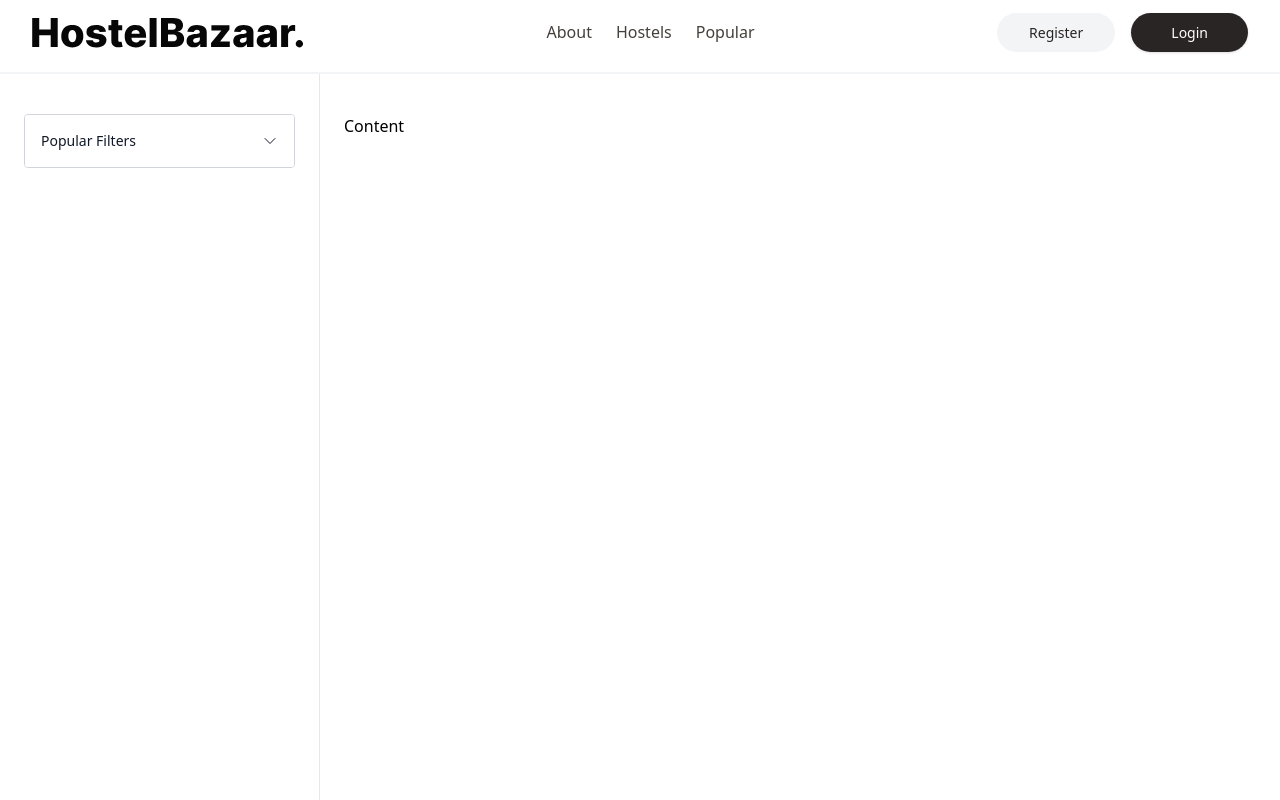
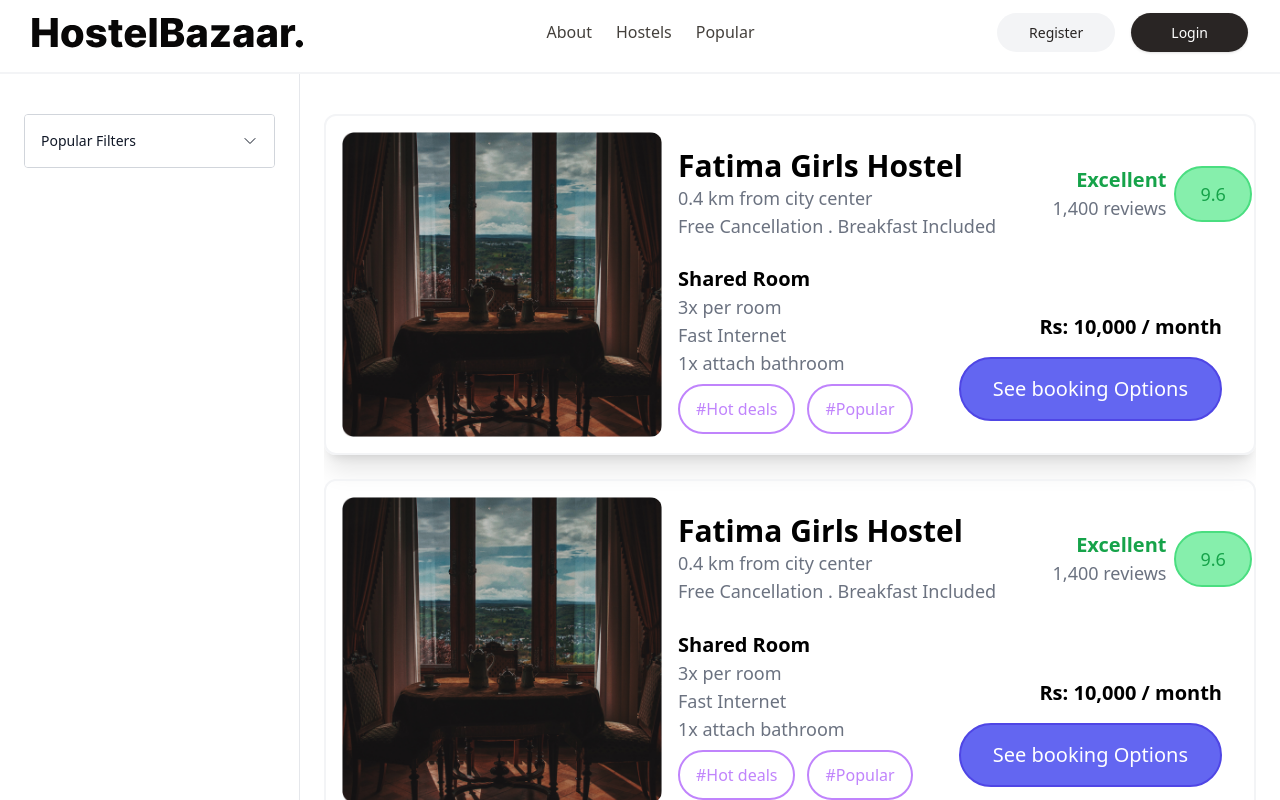
Before and after one commit to AdeelAtta/Hostelow, a Next.js app: page /hostels in a window 1280 px wide. Shown: the top 800 px of the page. Built offline with nearby package versions, Linux system fonts and the light colour scheme.

Commit message:
hostels card added

```diff
--- a/src/components/common/aside.tsx
+++ b/src/components/common/aside.tsx
@@ -7,7 +7,7 @@ interface AsideProps {
 const Aside:React.FC<AsideProps> = ({children}) => {
   return (
     <aside
-      className={` overflow-auto flex h-screen min-w-[300px] flex-col justify-between border-r bg-white px-6 pb-3 transition duration-300 md:w-3/12 lg:ml-0 lg:w-4/12 xl:w-3/12 dark:bg-gray-800 dark:border-gray-700 `}
+      className={`overflow-auto  h-screen min-w-[300px] flex-col justify-between border-r bg-white px-6 pb-3 transition duration-300 md:w-3/12 lg:ml-0 lg:w-4/12 xl:w-3/12 dark:bg-gray-800 dark:border-gray-700 `}
     >
       <div className='min-w-fit my-10'>
         {children}
--- a/src/components/common/content.tsx
+++ b/src/components/common/content.tsx
@@ -5,8 +5,8 @@ interface ContentProps {
 }
 const Content:React.FC<ContentProps> =({children}) =>{
   return (
-    <div className="px-6 2xl:container my-10">
-    <div className="flex min-h-[90vh] justify-center overflow-hidden oveflow-y-scroll">
+    <div className="px-6 lg:container my-10 max-w-screen-2xl">
+    <div className="flex justify-center overflow-hidden oveflow-y-scroll">
 
 
     {children}
--- /dev/null
+++ b/src/components/elements/hostel-card.tsx
@@ -0,0 +1,45 @@
+import React from 'react'
+
+const HostelCard = () => {
+    return (
+        <div className='relative card lg:flex max-w-screen-2xl p-4 border-2 border-gray-100 shadow-xl rounded-xl'>
+            <div className=' hostel-image overflow-hidden max-w-[320px] h-auto'>
+                <img className=' rounded-e-xl ' src="/assets/welcome_banner.png" alt="alt" />
+            </div>
+            <div className='flex-1 details w-full lg:p-4 flex flex-col  justify-between '>
+                <div className='w-full flex flex-col lg:flex-row justify-between min-w-[320px]'>
+                    <div className='min-w-fit'>
+                        <h2 className='text-3xl md:text-3xl font-bold'>Fatima Girls Hostel</h2>
+                        <p className='font-md text-lg text-gray-500'>0.4 km from city center</p>
+                        <p className='font-md text-lg text-gray-500'>Free Cancellation . Breakfast Included</p>
+                    </div>
+                    <div className='absolute top-8 right-8 lg:static lg:ml-20 flex items-center justify-end lg:mr-5 gap-2 '>
+                        <span className='text-right min-w-fit'>
+                            <p className='text-xl font-bold text-green-600'>Excellent</p>
+                            <p className='text-white text-lg lg:text-gray-500 min-w-fit'>1,400 reviews</p>
+                        </span>
+                        <span className='text-lg py-3 px-6 rounded-full border-2 border-green-400 text-green-600 bg-green-300'>9.6</span>
+                    </div>
+                </div>
+                <div className='w-full flex flex-col lg:flex-row justify-between '>
+                    <div className='min-w-fit'>
+                        <h4 className='hidden lg:flex text-xl font-bold'>Shared Room</h4>
+                        <p className='hidden lg:flex font-md text-lg text-gray-500'>3x per room</p>
+                        <p className='hidden lg:flex font-md text-lg text-gray-500'>Fast Internet</p>
+                        <p className='hidden lg:flex font-md text-lg text-gray-500'>1x attach bathroom</p>
+                        <div className='mt-5'>
+                            <span className='text-md py-3 px-4 mr-3 rounded-full border-2 border-purple-400 text-purple-400'>#Hot deals</span>
+                            <span className='text-md py-3 px-4 mr-3 rounded-full border-2 border-purple-400 text-purple-400'>#Popular</span>
+                        </div>
+                    </div >
+                    <div className='min-w-fit flex flex-col justify-end items-end gap-4 mt-5'>
+                        <p className='font-bold  text-xl text-black'>Rs: 10,000 / month</p>
+                        <button className='w-full border-2 rounded-full font-medium text-xl text-white px-8 py-4 border-indigo-600 bg-indigo-500'>See booking Options</button>
+                    </div>
+                </div>
+            </div>
+        </div>
+    )
+}
+
+export default HostelCard
--- a/src/pages/hostels/index.tsx
+++ b/src/pages/hostels/index.tsx
@@ -5,6 +5,7 @@ import LoginForm from '@/components/LoginForm'
 import SigninSignupForm from '@/components/sections/signin-signup-form';
 import Aside from '@/components/common/aside';
 import Content from '@/components/common/content';
+import HostelCard from '@/components/elements/hostel-card';
 
 const Hostels = () => {
   return (<>
@@ -82,8 +83,23 @@ const Hostels = () => {
 
       </Aside>
       <Content>
+        <div className="w-full h-full ">
+          <div className='top-bar'></div>
+          <div className=' hostel-cards flex flex-wrap gap-6'>
 
-        <h1>Content</h1>
+            <HostelCard />
+            <HostelCard />
+            <HostelCard />
+            <HostelCard />
+            <HostelCard />
+
+
+
+
+          </div>
+          <div className='pagination'></div>
+
+        </div>
 
       </Content>
     </main>
```
